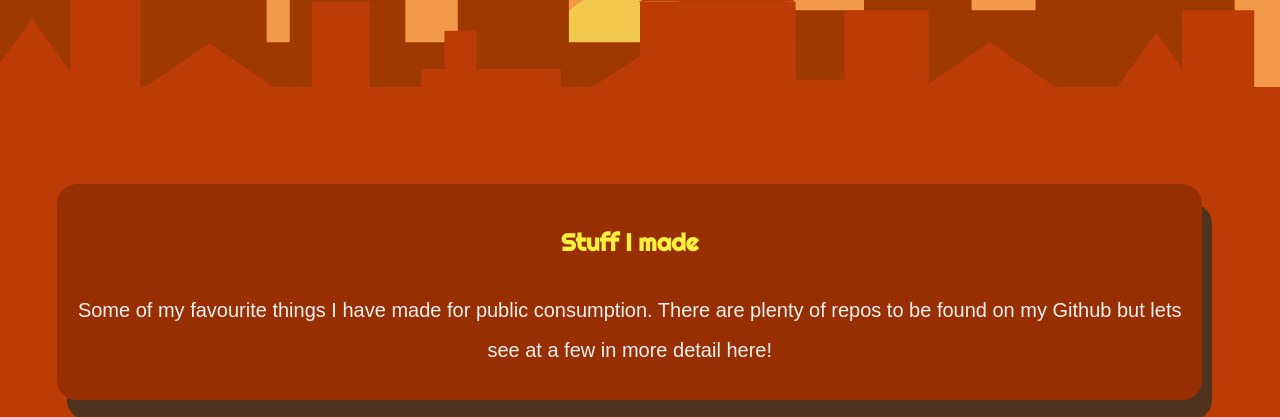
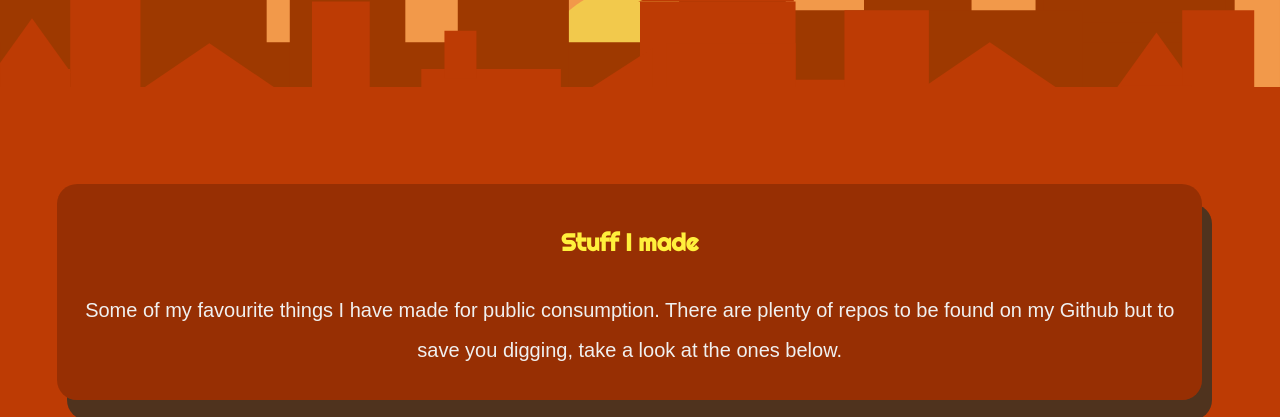
Before and after one commit to neosaurrrus/portfolio, a plain HTML site: page index.html in a window 1280 px wide. Both pictures are taken after a click on the button "my projects". Shown: the part 383-800 px from the top of the page. Drawn offline with Linux system fonts and the light colour scheme.

Commit message:
Update index.html

```diff
--- a/index.html
+++ b/index.html
@@ -88,7 +88,7 @@
         <section>
             <div class="centerbox textbox">
                 <h3>Stuff I made</h3>
-                <p>Some of my favourite things I have made for public consumption. There are plenty of repos to be found on my Github but lets see at a few in more detail here! </p>
+                <p>Some of my favourite things I have made for public consumption. There are plenty of repos to be found on my Github but to save you digging, take a look at the ones below.</p>
             </div>
         </section>
     </div>
```
